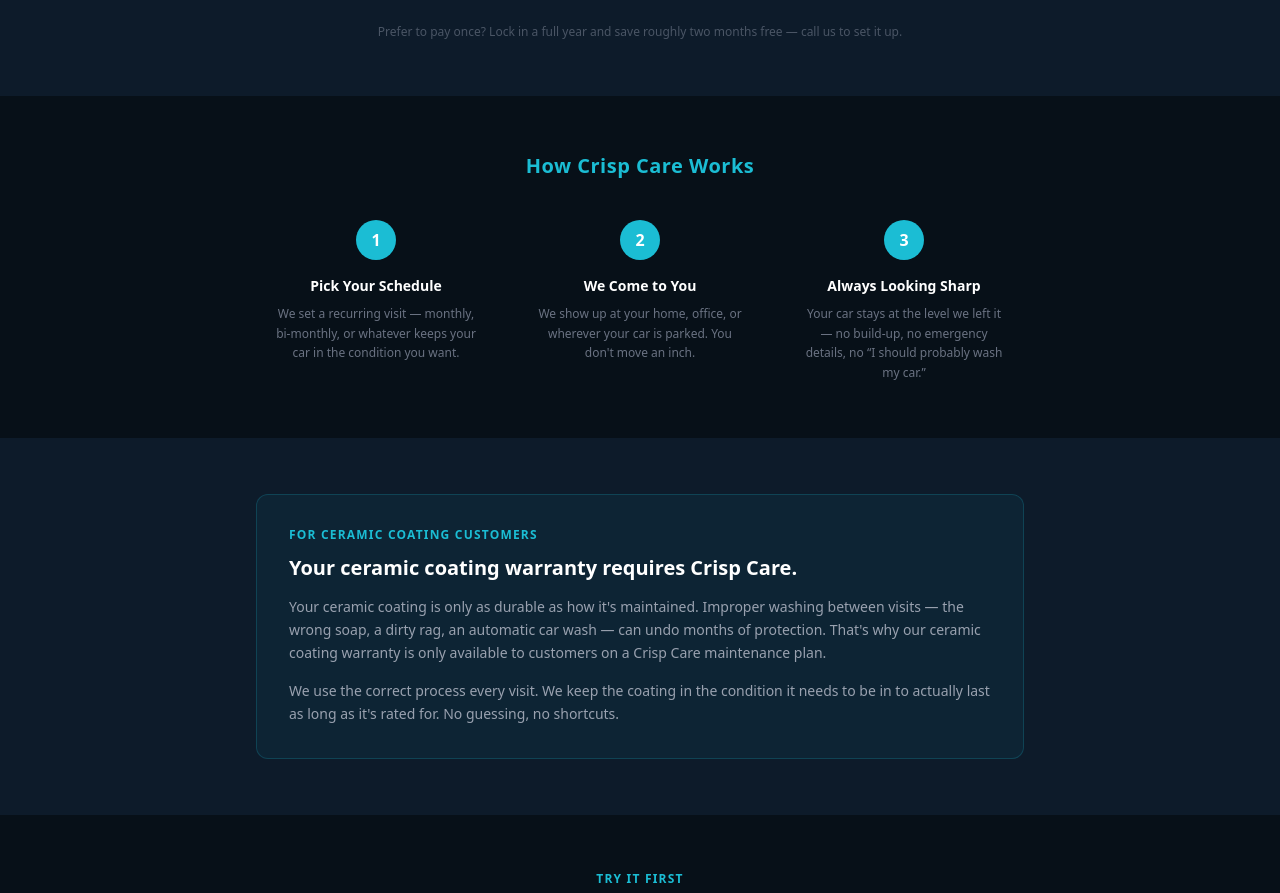
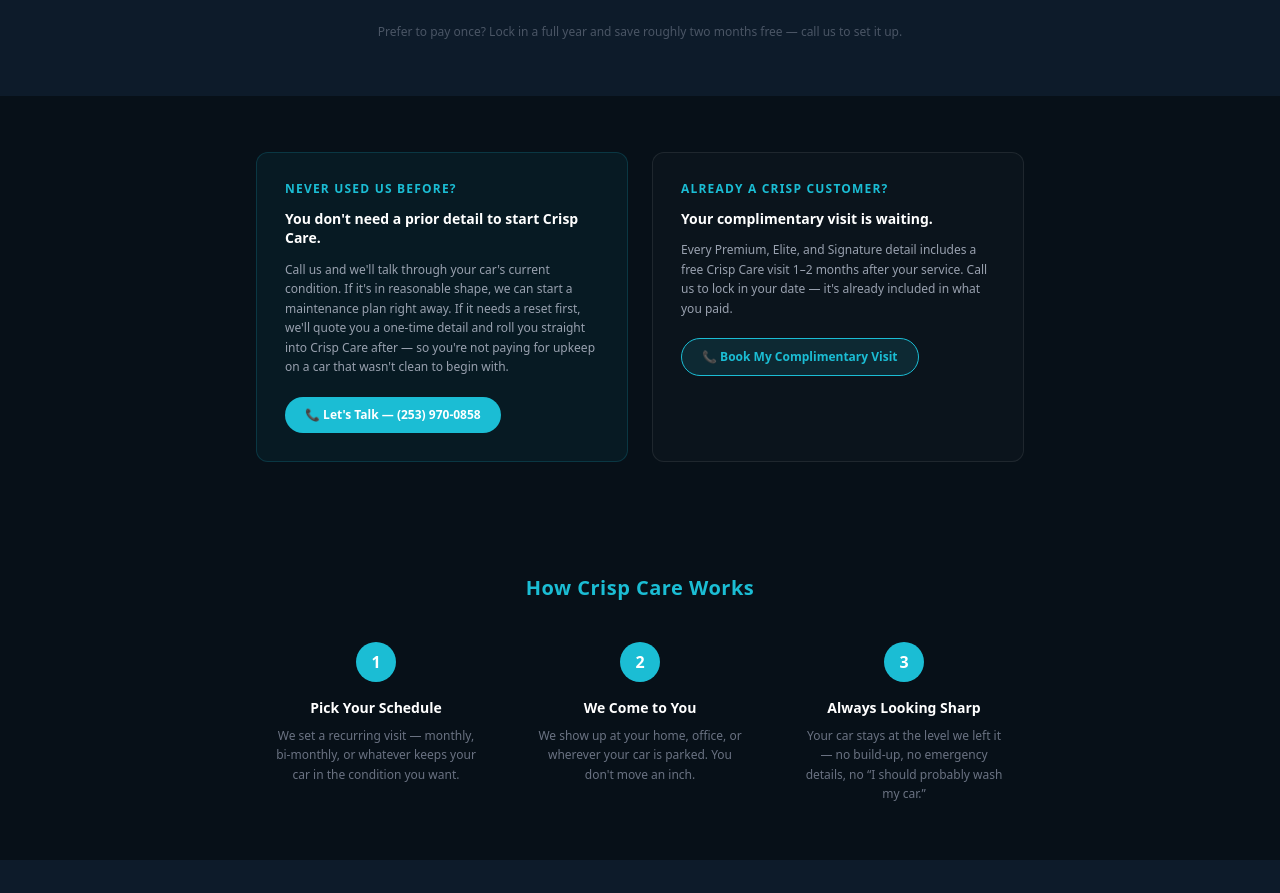
Before and after one commit to NobleLandCo/crispautodetailers, a Next.js app: page /crisp-care in a window 1280 px wide. Shown: the part 990-1883 px from the top of the page. Built offline with nearby package versions, Linux system fonts and the light colour scheme.

Commit message:
feat: standalone Crisp Care entry point for new customers

```diff
--- a/src/app/crisp-care/page.tsx
+++ b/src/app/crisp-care/page.tsx
@@ -88,6 +88,36 @@
           <p className="text-center text-xs text-gray-600">
             Prefer to pay once? Lock in a full year and save roughly two months free — call us to set it up.
           </p>
+        </div>
+      </section>
+
+      {/* STANDALONE ENTRY — no prior service needed */}
+      <section className="py-14 px-6" style={{ backgroundColor: NAVY_DARK }}>
+        <div className="max-w-3xl mx-auto">
+          <div className="grid sm:grid-cols-2 gap-6">
+            {/* For new customers */}
+            <div className="rounded-xl px-7 py-7" style={{ backgroundColor: "rgba(27,189,212,0.06)", border: "1px solid rgba(27,189,212,0.18)" }}>
+              <p className="text-xs font-bold uppercase tracking-widest mb-3" style={{ color: BLUE }}>Never Used Us Before?</p>
+              <p className="text-white font-bold text-sm mb-3 leading-snug">You don&apos;t need a prior detail to start Crisp Care.</p>
+              <p className="text-gray-400 text-xs leading-relaxed mb-5">
+                Call us and we&apos;ll talk through your car&apos;s current condition. If it&apos;s in reasonable shape, we can start a maintenance plan right away. If it needs a reset first, we&apos;ll quote you a one-time detail and roll you straight into Crisp Care after — so you&apos;re not paying for upkeep on a car that wasn&apos;t clean to begin with.
+              </p>
+              <a href={`tel:${PHONE}`} className="inline-flex items-center gap-2 text-xs font-bold px-5 py-2.5 rounded-full hover:opacity-90 transition-opacity" style={{ backgroundColor: BLUE, color: "#fff" }}>
+                📞 Let&apos;s Talk — {PHONE_DISPLAY}
+              </a>
+            </div>
+            {/* For existing customers */}
+            <div className="rounded-xl px-7 py-7" style={{ backgroundColor: "rgba(255,255,255,0.02)", border: "1px solid rgba(255,255,255,0.08)" }}>
+              <p className="text-xs font-bold uppercase tracking-widest mb-3" style={{ color: BLUE }}>Already a Crisp Customer?</p>
+              <p className="text-white font-bold text-sm mb-3 leading-snug">Your complimentary visit is waiting.</p>
+              <p className="text-gray-400 text-xs leading-relaxed mb-5">
+                Every Premium, Elite, and Signature detail includes a free Crisp Care visit 1–2 months after your service. Call us to lock in your date — it&apos;s already included in what you paid.
+              </p>
+              <a href={`tel:${PHONE}`} className="inline-flex items-center gap-2 text-xs font-bold px-5 py-2.5 rounded-full hover:opacity-90 transition-opacity" style={{ backgroundColor: "rgba(27,189,212,0.12)", color: BLUE, border: `1px solid ${BLUE}` }}>
+                📞 Book My Complimentary Visit
+              </a>
+            </div>
+          </div>
         </div>
       </section>
 
--- a/src/app/page.tsx
+++ b/src/app/page.tsx
@@ -292,6 +292,9 @@
               <a href={`tel:${PHONE}`} className="flex items-center justify-center gap-2 text-sm font-bold px-6 py-3 rounded-full hover:opacity-90 transition-opacity" style={{ backgroundColor: BLUE, color: "#fff" }}>
                 📞 Ask About Crisp Care
               </a>
+              <p className="text-center text-xs text-gray-600 mt-2">
+                No prior service needed — <a href="/crisp-care" style={{ color: BLUE }}>learn how it works →</a>
+              </p>
             </div>
           </div>
         </div>
```
